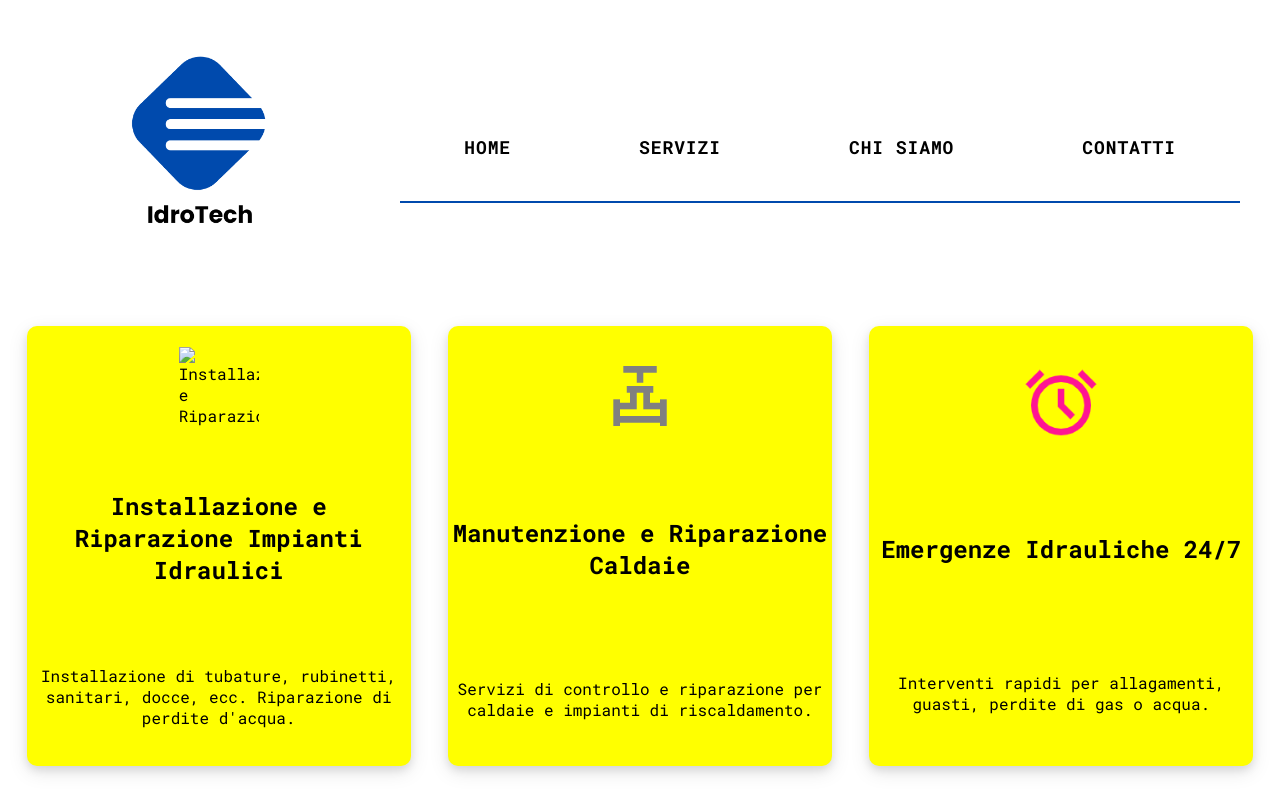
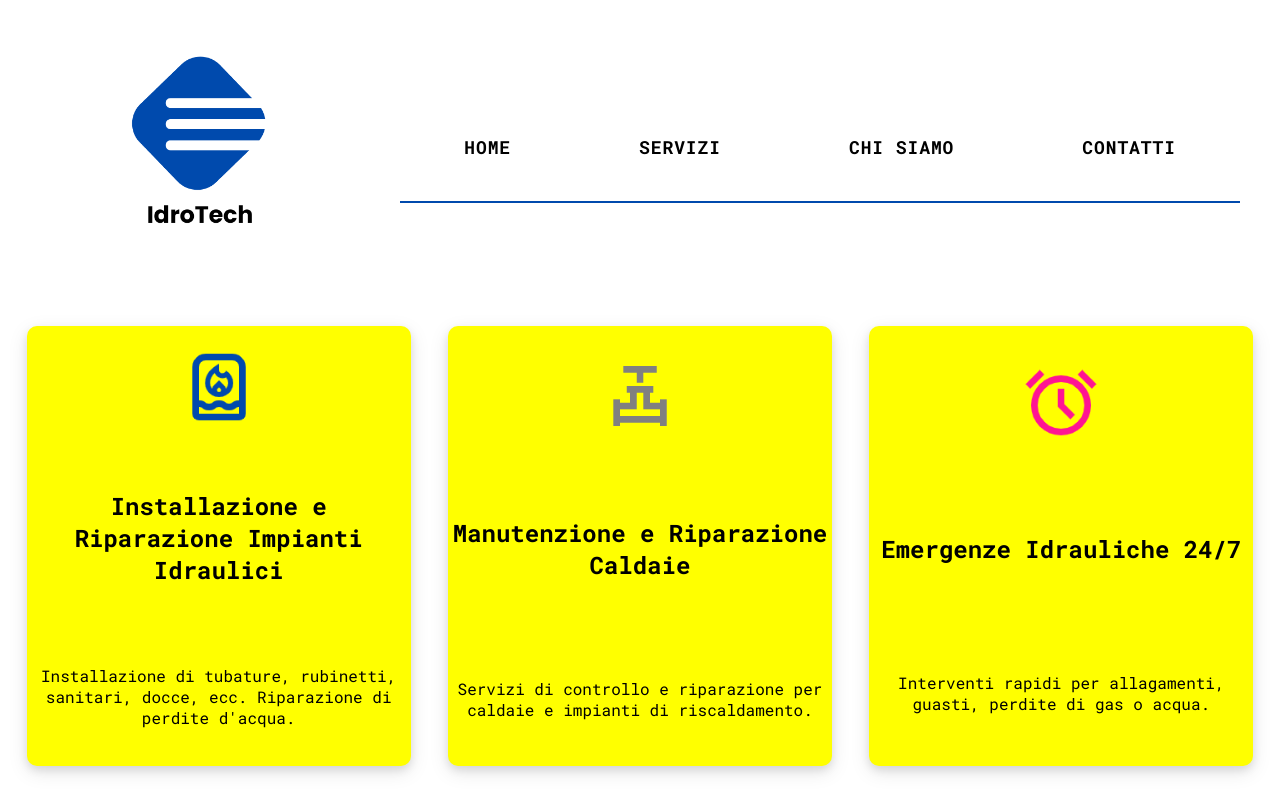
Before and after one commit to TonyStack02/IdroTech, a website: page servizi.html in a window 1280 px wide. Shown: the top 800 px of the page. Drawn offline with Linux system fonts and the light colour scheme; the site is published under a folder, as on GitHub Pages, so addresses that start at the root find nothing.

Commit message:
Update servizi.html

```diff
--- a/servizi.html
+++ b/servizi.html
@@ -41,7 +41,7 @@
 
 <section class="container-servizi">
     <div>
-        <img src="/servizi/1.png" alt="Installazione e Riparazione Impianti Idraulici">
+        <img src="servizi/1.png" alt="Installazione e Riparazione Impianti Idraulici">
         <h2>
             Installazione e Riparazione Impianti Idraulici
         </h2>
```
